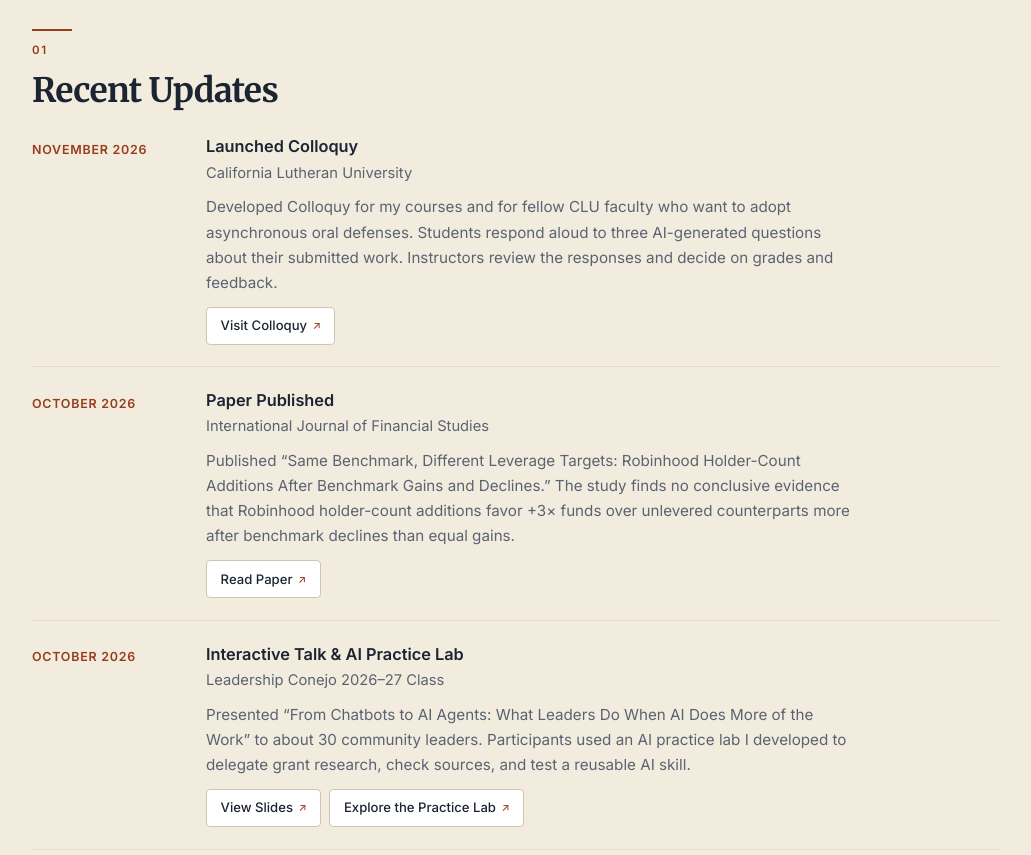
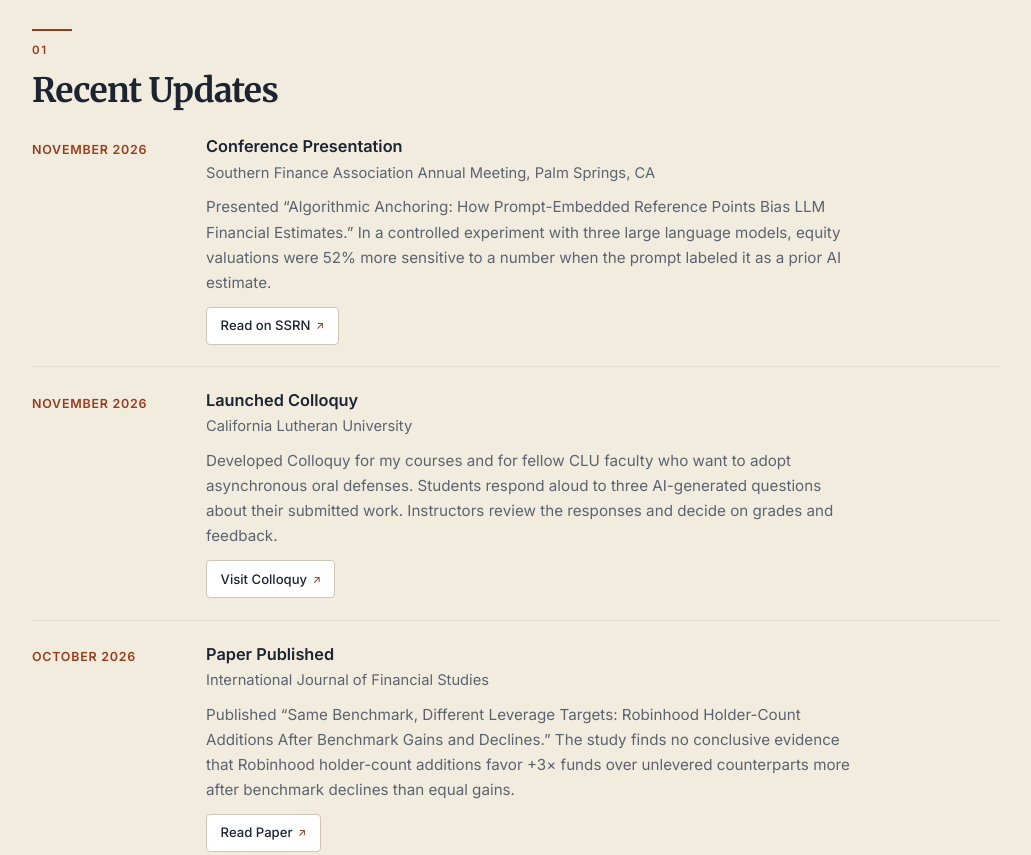
Before and after one commit to garcijo4/john.garcia, a plain HTML site: page index.html in a window 1280 px wide. Shown: the part 720-1575 px from the top of the page, without its empty margins (124-1155 px from the left). Drawn offline with Linux system fonts and the light colour scheme.

Commit message:
Add November Southern Finance Association presentation

```diff
--- a/index.html
+++ b/index.html
@@ -157,6 +157,17 @@
                 <li class="timeline-item">
                     <span class="timeline-year">November 2026</span>
                     <div class="timeline-content">
+                        <strong>Conference Presentation</strong>
+                        <span class="timeline-org">Southern Finance Association Annual Meeting, Palm Springs, CA</span>
+                        <p class="timeline-detail">Presented &ldquo;Algorithmic Anchoring: How Prompt-Embedded Reference Points Bias LLM Financial Estimates.&rdquo; In a controlled experiment with three large language models, equity valuations were 52% more sensitive to a number when the prompt labeled it as a prior AI estimate.</p>
+                        <div class="timeline-links">
+                            <a href="https://papers.ssrn.com/sol3/papers.cfm?abstract_id=6366838" class="badge" target="_blank" rel="noopener noreferrer">Read on SSRN</a>
+                        </div>
+                    </div>
+                </li>
+                <li class="timeline-item">
+                    <span class="timeline-year">November 2026</span>
+                    <div class="timeline-content">
                         <strong>Launched Colloquy</strong>
                         <span class="timeline-org">California Lutheran University</span>
                         <p class="timeline-detail">Developed Colloquy for my courses and for fellow CLU faculty who want to adopt asynchronous oral defenses. Students respond aloud to three AI-generated questions about their submitted work. Instructors review the responses and decide on grades and feedback.</p>
@@ -844,15 +855,19 @@
 
             <!-- Conference Presentations -->
             <h4 id="conference-presentations" class="subsection-heading spaced">Conference Presentations</h4>
-            <p class="talks-intro">33 presentations at regional, national, and international finance and analytics conferences since 2019. Click a year to expand.</p>
+            <p class="talks-intro">34 presentations at regional, national, and international finance and analytics conferences since 2019. Click a year to expand.</p>
 
             <div class="talks-accordion">
                 <details class="year-group" open>
                     <summary class="year-summary">
                         <span class="year-label">2026</span>
-                        <span class="year-count">5 presentations</span>
+                        <span class="year-count">6 presentations</span>
                     </summary>
                     <ul class="talk-list">
+                        <li class="talk-item">
+                            <span class="talk-title">&ldquo;Algorithmic Anchoring: How Prompt-Embedded Reference Points Bias LLM Financial Estimates.&rdquo;</span>
+                            <span class="talk-venue">Southern Finance Association Annual Meeting, Palm Springs, CA.</span>
+                        </li>
                         <li class="talk-item">
                             <span class="talk-title">&ldquo;Algorithmic Anchoring: How Prompt-Embedded Reference Points Bias LLM Financial Estimates.&rdquo;</span>
                             <span class="talk-venue">Research Symposium on Finance and Economics (RSFE), Krea University, Sri City, India (Virtual).</span>
```
